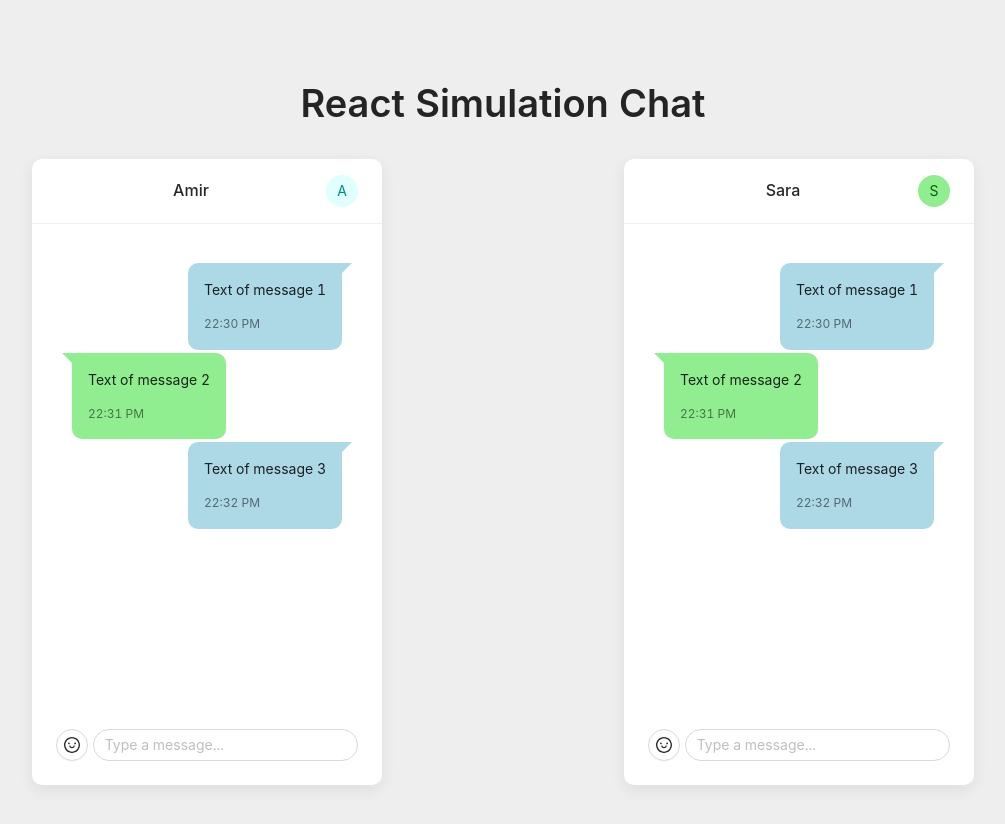
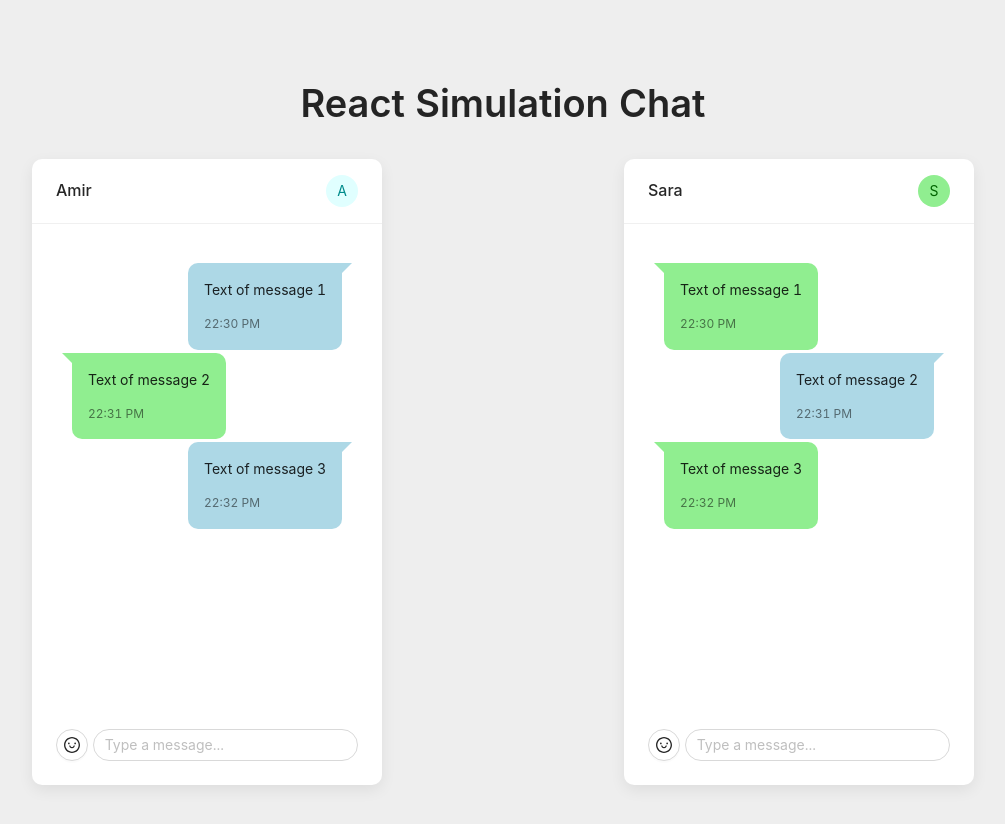
Before and after one commit to amiryxe/react-simulation-chat, a React (Create React App) app: page / in a window 1280 px wide. Shown: the top 824 px of the page, without its empty margins (137-1142 px from the left). Built offline with nearby package versions, Linux system fonts and the light colour scheme; the HTML template or start-up script is replaced by a standard one.

Commit message:
recognition sender and receiver

```diff
--- a/src/App.css
+++ b/src/App.css
@@ -99,3 +99,7 @@ input[type='text'] {
   clear: both;
   margin-top: 2rem;
 }
+
+.ant-card-head-title {
+  text-align: left;
+}
--- a/src/components/ChatBox.js
+++ b/src/components/ChatBox.js
@@ -1,21 +1,11 @@
 import React, { useState, useEffect } from 'react';
 import MessageList from '../components/MessageList';
+import { formatAMPM } from '../util/time';
 import { Button, Row, Col, Avatar, Card, Input, Tooltip } from 'antd';
 import { SmileOutlined } from '@ant-design/icons';
 
-const ChatBox = ({ type, messages, setMessages, user, pic }) => {
+const ChatBox = ({ messages, setMessages, userType, userName, pic }) => {
   const [messageText, setMessageText] = useState('');
-
-  function formatAMPM(date) {
-    var hours = date.getHours();
-    var minutes = date.getMinutes();
-    var ampm = hours >= 12 ? 'PM' : 'AM';
-    hours = hours % 12;
-    hours = hours ? hours : 12; // the hour '0' should be '12'
-    minutes = minutes < 10 ? '0' + minutes : minutes;
-    var strTime = hours + ':' + minutes + ' ' + ampm;
-    return strTime;
-  }
 
   const sendMessageHandler = (e) => {
     e.preventDefault();
@@ -25,7 +15,7 @@ const ChatBox = ({ type, messages, setMessages, user, pic }) => {
         ...messages,
         {
           id: Math.random(),
-          type: type === 'send' ? 'send' : 'receive',
+          type: userType === 'send' ? 'send' : 'receive',
           text: messageText,
           time: formatAMPM(new Date()),
         },
@@ -46,7 +36,7 @@ const ChatBox = ({ type, messages, setMessages, user, pic }) => {
 
   return (
     <Card
-      title={user}
+      title={userName}
       extra={
         <Avatar
           style={{
@@ -60,7 +50,7 @@ const ChatBox = ({ type, messages, setMessages, user, pic }) => {
       bordered={false}
       style={{ width: 350 }}
     >
-      <MessageList messages={messages} />
+      <MessageList messages={messages} userType={userType} />
 
       <div className='input-chat'>
         <Row>
--- a/src/components/MessageItem.js
+++ b/src/components/MessageItem.js
@@ -2,11 +2,7 @@ import React from 'react';
 
 const MessageItem = ({ type, text, time }) => {
   return (
-    <span
-      className={`message-card ${
-        type === 'send' ? 'message-send' : 'message-receive'
-      }`}
-    >
+    <span className={`message-card ${type}`}>
       <p>{text}</p>
       <p className='message-time'>{time}</p>
     </span>
--- a/src/components/MessageList.js
+++ b/src/components/MessageList.js
@@ -1,16 +1,17 @@
 import React from 'react';
 import MessageItem from './MessageItem';
 
-const MessageList = ({ messages }) => {
+const MessageList = ({ messages, userType }) => {
   return (
     <div className='messages'>
       {messages.map((item) => {
         return (
           <MessageItem
             key={item.id}
-            type={item.type}
+            type={item.type === userType ? 'message-send' : 'message-receive'}
             text={item.text}
             time={item.time}
+            userType={userType}
           />
         );
       })}
--- a/src/pages/Chat.js
+++ b/src/pages/Chat.js
@@ -32,19 +32,19 @@ const Chat = () => {
           React Simulation Chat
         </Title>
         <Row>
-          <Col span={12} justify='space-around' align='middle'>
+          <Col span={12} align='middle'>
             <ChatBox
-              type='send'
-              user='Amir'
+              userType='send'
+              userName='Amir'
               pic={{ character: 'A', color: 'Cyan' }}
               messages={messages}
               setMessages={setMessages}
             />
           </Col>
-          <Col span={12} justify='space-around' align='middle'>
+          <Col span={12} align='middle'>
             <ChatBox
-              type='receive'
-              user='Sara'
+              userType='receive'
+              userName='Sara'
               pic={{ character: 'S', color: 'Green' }}
               messages={messages}
               setMessages={setMessages}
--- /dev/null
+++ b/src/util/time.js
@@ -0,0 +1,10 @@
+export const formatAMPM = (date) => {
+  var hours = date.getHours();
+  var minutes = date.getMinutes();
+  var ampm = hours >= 12 ? 'PM' : 'AM';
+  hours = hours % 12;
+  hours = hours ? hours : 12;
+  minutes = minutes < 10 ? '0' + minutes : minutes;
+  var strTime = hours + ':' + minutes + ' ' + ampm;
+  return strTime;
+};
```
